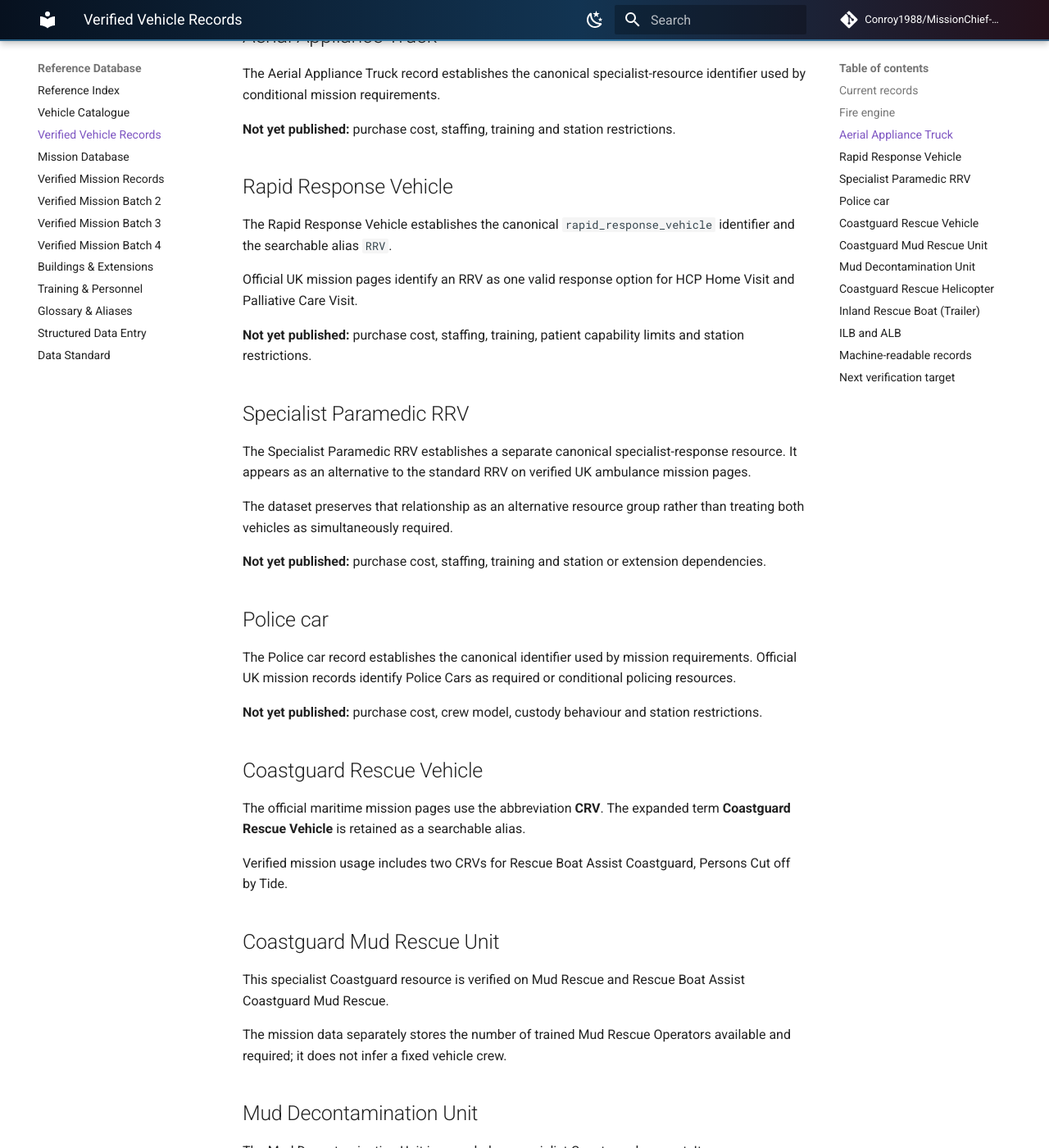
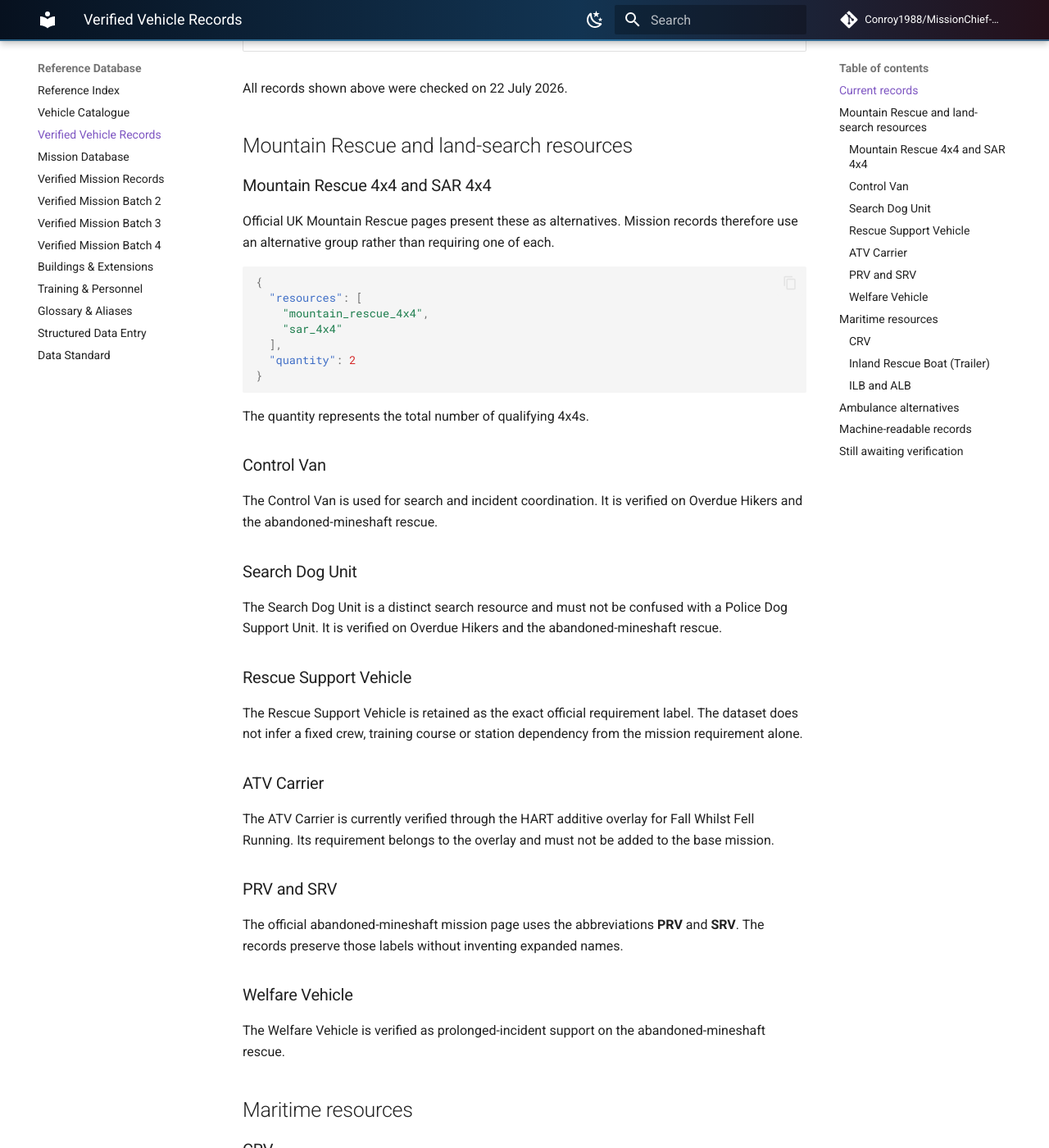
Before and after one commit to Conroy1988/MissionChief-UK, an MkDocs documentation site: the page built from docs/reference/verified-vehicle-records.md, in a window 1280 px wide and 1400 px high, scrolled down 1661 px. Shown: the whole window at 82% size. Built offline with MkDocs 1.6.1 and Material for MkDocs 9.7.7, drawn with Linux system fonts in a browser that asks for light colours; comment, search, counter and statistics services are not loaded; some of the changed text lies outside the part shown.

Commit message:
Expand verified vehicle catalogue for Stage 16

````diff
--- a/docs/reference/verified-vehicle-records.md
+++ b/docs/reference/verified-vehicle-records.md
@@ -1,96 +1,99 @@
 # Verified Vehicle Records
 
-This page exposes the canonical vehicle-resource records currently available in the MissionChief UK dataset.
+This page exposes the canonical deployable-resource records currently available in the MissionChief UK dataset.
 
-Each record verifies only the populated attributes. Purchase prices, crew limits, training and station restrictions remain intentionally absent until those values are reproduced from the current UK vehicle market.
+Each record verifies only its populated attributes. Purchase prices, crew limits, training and station restrictions remain absent until reproduced from the current UK interfaces.
 
 !!! success "Evidence boundary"
-    A verified vehicle record does not mean every vehicle attribute has been verified. Empty or omitted fields are preferable to unsupported values.
+    A verified resource record does not mean every attribute has been verified. Empty or omitted fields are preferable to unsupported values.
 
 ## Current records
 
-| Canonical ID | UK requirement label | Service | Category | Evidence status |
-|---|---|---|---|---|
-| `fire_engine` | Fire engine | Fire and Rescue | Response | Verified 22 July 2026 |
-| `aerial_appliance_truck` | Aerial Appliance Truck | Fire and Rescue | Specialist | Verified 22 July 2026 |
-| `rapid_response_vehicle` | Rapid Response Vehicle | Ambulance | Response | Verified 22 July 2026 |
-| `specialist_paramedic_rrv` | Specialist Paramedic RRV | Ambulance | Specialist response | Verified 22 July 2026 |
-| `police_car` | Police car | Police | Response | Verified 22 July 2026 |
-| `coastguard_rescue_vehicle` | CRV | Coastguard | Response | Verified 22 July 2026 |
-| `coastguard_mud_rescue_unit` | Coastguard Mud Rescue Unit | Coastguard | Specialist rescue | Verified 22 July 2026 |
-| `mud_decontamination_unit` | Mud Decontamination Unit | Coastguard | Specialist support | Verified 22 July 2026 |
-| `coastguard_rescue_helicopter` | Coastguard Rescue Helicopter | Coastguard | Air rescue | Verified 22 July 2026 |
-| `inland_rescue_boat_trailer` | Inland Rescue Boat (Trailer) | Lifeboat | Water-rescue trailer | Verified 22 July 2026 |
-| `inshore_lifeboat` | ILB | Lifeboat | Ocean-rescue boat | Verified 22 July 2026 |
-| `all_weather_lifeboat` | ALB | Lifeboat | Ocean-rescue boat | Verified 22 July 2026 |
+| Canonical ID | UK requirement label | Service | Category |
+|---|---|---|---|
+| `fire_engine` | Fire engine | Fire and Rescue | Response |
+| `aerial_appliance_truck` | Aerial Appliance Truck | Fire and Rescue | Specialist |
+| `rescue_support_vehicle` | Rescue Support Vehicle | Fire and Rescue | Specialist support |
+| `rapid_response_vehicle` | Rapid Response Vehicle | Ambulance | Response |
+| `specialist_paramedic_rrv` | Specialist Paramedic RRV | Ambulance | Specialist response |
+| `atv_carrier` | ATV Carrier | Ambulance/HART | Specialist support |
+| `prv` | PRV | Ambulance | Specialist response |
+| `srv` | SRV | Ambulance | Specialist response |
+| `welfare_vehicle` | Welfare Vehicle | Ambulance | Support |
+| `police_car` | Police car | Police | Response |
+| `coastguard_rescue_vehicle` | CRV | Coastguard | Response |
+| `coastguard_mud_rescue_unit` | Coastguard Mud Rescue Unit | Coastguard | Specialist rescue |
+| `mud_decontamination_unit` | Mud Decontamination Unit | Coastguard | Specialist support |
+| `coastguard_rescue_helicopter` | Coastguard Rescue Helicopter | Coastguard | Air rescue |
+| `inland_rescue_boat_trailer` | Inland Rescue Boat (Trailer) | Lifeboat | Water-rescue trailer |
+| `inshore_lifeboat` | ILB | Lifeboat | Ocean-rescue boat |
+| `all_weather_lifeboat` | ALB | Lifeboat | Ocean-rescue boat |
+| `mountain_rescue_4x4` | Mountain Rescue 4x4 | Mountain Rescue | Response |
+| `sar_4x4` | SAR 4x4 | Search and Rescue | Response |
+| `control_van` | Control Van | Search and Rescue | Command |
+| `search_dog_unit` | Search Dog Unit | Search and Rescue | Specialist search |
 
-## Fire engine
+All records shown above were checked on 22 July 2026.
 
-The Fire engine is the first canonical response resource in the dataset. Official UK mission pages repeatedly identify it as a guaranteed requirement, including Bin fire, Garden shed fire and Community Engagement (Fire).
+## Mountain Rescue and land-search resources
 
-**Not yet published:** purchase cost, maximum crew, station unlocks and training dependencies.
+### Mountain Rescue 4x4 and SAR 4x4
 
-## Aerial Appliance Truck
+Official UK Mountain Rescue pages present these as alternatives. Mission records therefore use an alternative group rather than requiring one of each.
 
-The Aerial Appliance Truck record establishes the canonical specialist-resource identifier used by conditional mission requirements.
+```json
+{
+  "resources": [
+    "mountain_rescue_4x4",
+    "sar_4x4"
+  ],
+  "quantity": 2
+}
+```
 
-**Not yet published:** purchase cost, staffing, training and station restrictions.
+The quantity represents the total number of qualifying 4x4s.
 
-## Rapid Response Vehicle
+### Control Van
 
-The Rapid Response Vehicle establishes the canonical `rapid_response_vehicle` identifier and the searchable alias `RRV`.
+The Control Van is used for search and incident coordination. It is verified on Overdue Hikers and the abandoned-mineshaft rescue.
 
-Official UK mission pages identify an RRV as one valid response option for HCP Home Visit and Palliative Care Visit.
+### Search Dog Unit
 
-**Not yet published:** purchase cost, staffing, training, patient capability limits and station restrictions.
+The Search Dog Unit is a distinct search resource and must not be confused with a Police Dog Support Unit. It is verified on Overdue Hikers and the abandoned-mineshaft rescue.
 
-## Specialist Paramedic RRV
+### Rescue Support Vehicle
 
-The Specialist Paramedic RRV establishes a separate canonical specialist-response resource. It appears as an alternative to the standard RRV on verified UK ambulance mission pages.
+The Rescue Support Vehicle is retained as the exact official requirement label. The dataset does not infer a fixed crew, training course or station dependency from the mission requirement alone.
 
-The dataset preserves that relationship as an alternative resource group rather than treating both vehicles as simultaneously required.
+### ATV Carrier
 
-**Not yet published:** purchase cost, staffing, training and station or extension dependencies.
+The ATV Carrier is currently verified through the HART additive overlay for Fall Whilst Fell Running. Its requirement belongs to the overlay and must not be added to the base mission.
 
-## Police car
+### PRV and SRV
 
-The Police car record establishes the canonical identifier used by mission requirements. Official UK mission records identify Police Cars as required or conditional policing resources.
+The official abandoned-mineshaft mission page uses the abbreviations **PRV** and **SRV**. The records preserve those labels without inventing expanded names.
 
-**Not yet published:** purchase cost, crew model, custody behaviour and station restrictions.
+### Welfare Vehicle
 
-## Coastguard Rescue Vehicle
+The Welfare Vehicle is verified as prolonged-incident support on the abandoned-mineshaft rescue.
 
-The official maritime mission pages use the abbreviation **CRV**. The expanded term **Coastguard Rescue Vehicle** is retained as a searchable alias.
+## Maritime resources
 
-Verified mission usage includes two CRVs for Rescue Boat Assist Coastguard, Persons Cut off by Tide.
+### CRV
 
-## Coastguard Mud Rescue Unit
+The official maritime mission pages use the abbreviation **CRV**. Coastguard Rescue Vehicle remains a searchable alias.
 
-This specialist Coastguard resource is verified on Mud Rescue and Rescue Boat Assist Coastguard Mud Rescue.
+### Inland Rescue Boat (Trailer)
 
-The mission data separately stores the number of trained Mud Rescue Operators available and required; it does not infer a fixed vehicle crew.
+The official requirement label identifies this resource as a trailer. The record sets `is_trailer` to `true` but does not guess compatible towing vehicles.
 
-## Mud Decontamination Unit
+### ILB and ALB
 
-The Mud Decontamination Unit is recorded as specialist Coastguard support. It appears alongside Coastguard Mud Rescue Units in the first verified mud-rescue mission set.
+The abbreviations **ILB** and **ALB** remain canonical. Inshore Lifeboat and All-weather Lifeboat are searchable aliases. An `ILB or ALB` requirement is stored as an alternative group.
 
-## Coastguard Rescue Helicopter
+## Ambulance alternatives
 
-The Coastguard Rescue Helicopter is the first maritime air-resource record. Medivac from vessel applies a verified 50% requirement probability to it.
-
-**Not yet published:** purchase cost, crew, training and hangar restrictions beyond mission preconditions.
-
-## Inland Rescue Boat (Trailer)
-
-The official requirement label explicitly identifies this resource as a trailer. The record therefore sets `is_trailer` to `true` but does not guess which towing vehicles are compatible.
-
-This resource appears in inland and coastal support missions and is distinct from ILB and ALB ocean-rescue boats.
-
-## ILB and ALB
-
-Official UK ocean-rescue mission pages use the abbreviations **ILB** and **ALB**. The dataset preserves those labels as canonical names and stores **Inshore Lifeboat** and **All-weather Lifeboat** as searchable aliases.
-
-Where the game states `ILBs or ALBs`, the mission record uses an alternative group. One qualifying lifeboat satisfies the requirement.
+Rapid Response Vehicle and Specialist Paramedic RRV can satisfy the same alternative requirement on the verified HCP Home Visit and Palliative Care Visit missions. The dataset does not treat both as simultaneously required.
 
 ## Machine-readable records
 
@@ -98,28 +101,37 @@
 data/uk/vehicles/
 ├── aerial-appliance-truck.json
 ├── all-weather-lifeboat.json
+├── atv-carrier.json
 ├── coastguard-mud-rescue-unit.json
 ├── coastguard-rescue-helicopter.json
 ├── coastguard-rescue-vehicle.json
+├── control-van.json
 ├── fire-engine.json
 ├── inland-rescue-boat-trailer.json
 ├── inshore-lifeboat.json
+├── mountain-rescue-4x4.json
 ├── mud-decontamination-unit.json
 ├── police-car.json
+├── prv.json
 ├── rapid-response-vehicle.json
-└── specialist-paramedic-rrv.json
+├── rescue-support-vehicle.json
+├── sar-4x4.json
+├── search-dog-unit.json
+├── specialist-paramedic-rrv.json
+├── srv.json
+└── welfare-vehicle.json
 ```
 
-Mission records reference these resources through their canonical IDs. Repository validation fails when a guaranteed, probabilistic or alternative requirement names a resource without a corresponding vehicle record.
+Repository validation fails when a guaranteed, probabilistic or alternative mission requirement references an unknown canonical resource.
 
-## Next verification target
+## Still awaiting verification
 
-The next vehicle-data pass should reproduce current values directly from the UK vehicle market and station purchase interfaces, including:
+The next attribute-level pass should reproduce:
 
-1. price in credits and coins where applicable;
-2. minimum and maximum personnel;
-3. training requirements;
+1. credit and coin purchase prices;
+2. minimum and maximum vehicle staffing;
+3. exact training requirements and durations;
 4. building and extension dependencies;
 5. purchase limits and unlock conditions;
-6. exact trailer towing or carrier relationships;
+6. trailer towing or carrier relationships;
 7. patient, prisoner and transport capabilities.
````
